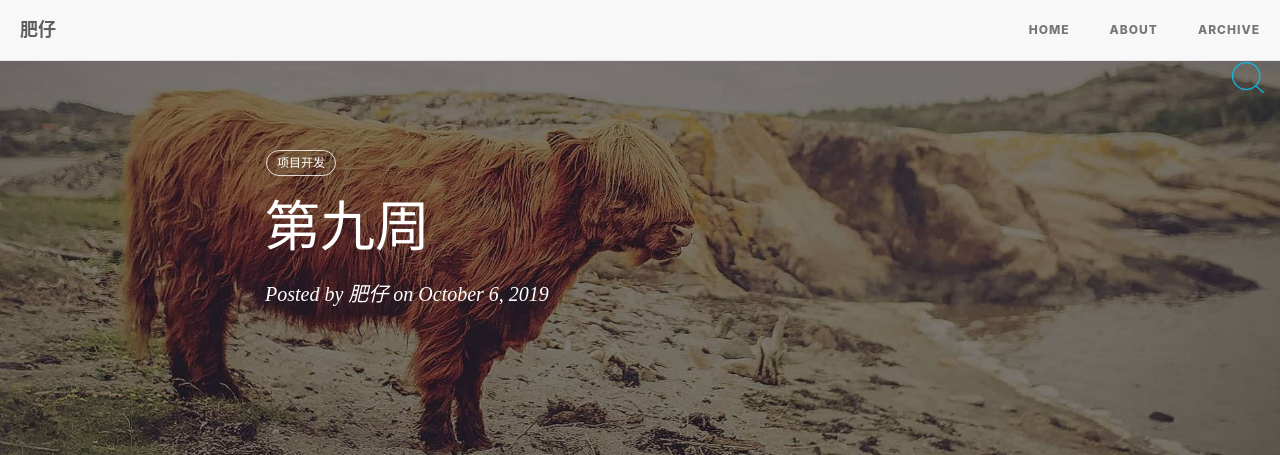
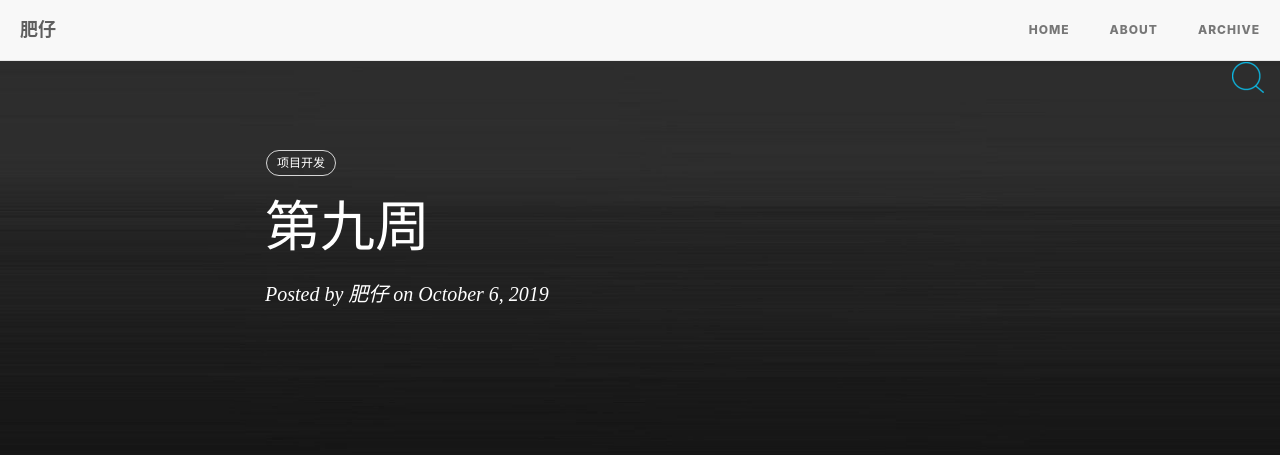
Before and after one commit to daniao2017/daniao2017.github.io, a Jekyll site: the page built from _posts/2019-10-06-ninth_week.md, in a window 1280 px wide and 1400 px high. Shown: the top 455 px of the window. Built offline with Jekyll 4.4.1, drawn with Linux system fonts in a browser that asks for light colours; nearby versions of some CDN libraries; comment, search, counter and statistics services are not loaded; grey boxes are pictures that could not be loaded.

Commit message:
Update _config.yml

```diff
--- a/_config.yml
+++ b/_config.yml
@@ -2,7 +2,7 @@
 title: 肥仔
 SEOTitle: '肥仔的博客'
 emaill: 2868108923@qq.com
-header-img: '/img/contact-bg.jpg'
+header-img: 'img/black.jpeg'
 description: "读书苦以乐，心远地自宽"
 keyword: "肥仔, 个人网站, 个人博客, python, pcb, C++, 机器人"
 url: "https://daniao2017.github.io"              # your host, for absolute URL
```
